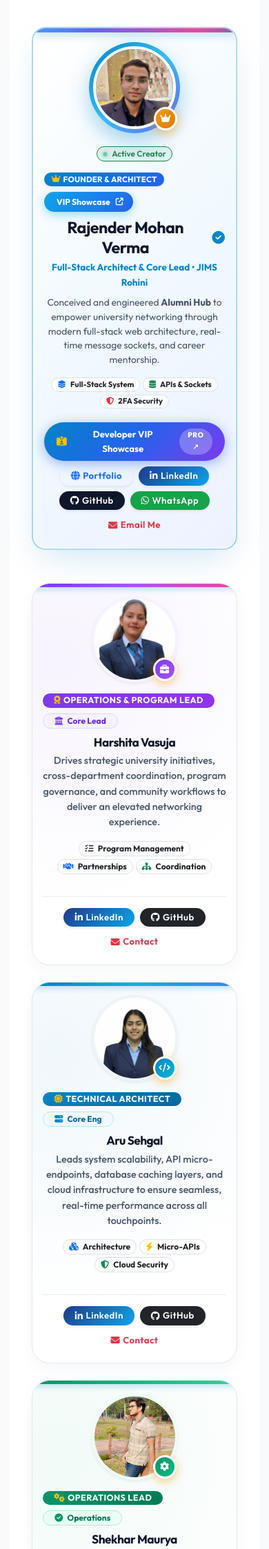
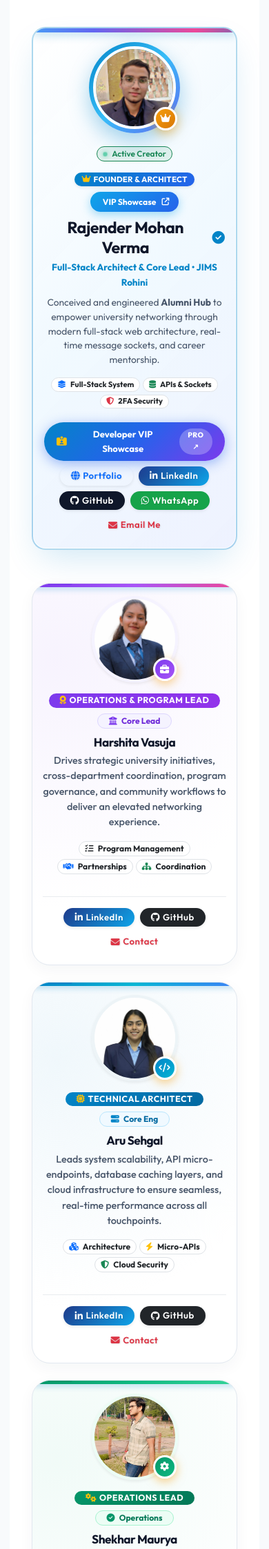
Before and after one commit to RajenderMohanVerma/alumni-hub, a Flask app: page /about in a window 390 px wide. Shown: the part 2900-5145 px from the top of the page at 69% size. Run offline with Flask 3, Linux system fonts and the light colour scheme.

Commit message:
Center badges and action headers on mobile across Founder and all leadership cards

```diff
--- a/templates/common/about.html
+++ b/templates/common/about.html
@@ -1333,7 +1333,7 @@
                             <!-- Right: Details, Badges & Action Buttons -->
                             <div class="col-md-8 text-center text-md-start">
                                 <!-- Top Badges Row: Fits comfortably on any mobile device -->
-                                <div class="d-flex align-items-center justify-content-between mb-2 flex-wrap gap-2">
+                                <div class="d-flex align-items-center justify-content-center justify-content-md-between mb-2 flex-wrap gap-2">
                                     <span class="badge founder-badge-title text-white fw-bold d-inline-flex align-items-center gap-1 shadow-sm"
                                         style="background: linear-gradient(135deg, #0284c7 0%, #2563eb 100%); border-radius: 50px;">
                                         <i class="fas fa-crown text-warning"></i> FOUNDER &amp; ARCHITECT
@@ -1437,7 +1437,7 @@
                                     </span>
                                 </div>
                                 <div class="flex-grow-1 text-center text-sm-start">
-                                    <div class="d-flex align-items-center justify-content-between mb-2 flex-wrap gap-2">
+                                    <div class="d-flex align-items-center justify-content-center justify-content-sm-between mb-2 flex-wrap gap-2">
                                         <span
                                             class="badge px-3 py-1 text-white fw-bold d-inline-flex align-items-center gap-1"
                                             style="background: linear-gradient(135deg, #7c3aed 0%, #9333ea 100%); border-radius: 50px; font-size: 0.78rem; letter-spacing: 0.5px;">
@@ -1514,7 +1514,7 @@
                                     </span>
                                 </div>
                                 <div class="flex-grow-1 text-center text-sm-start">
-                                    <div class="d-flex align-items-center justify-content-between mb-2 flex-wrap gap-2">
+                                    <div class="d-flex align-items-center justify-content-center justify-content-sm-between mb-2 flex-wrap gap-2">
                                         <span
                                             class="badge px-3 py-1 text-white fw-bold d-inline-flex align-items-center gap-1"
                                             style="background: linear-gradient(135deg, #0284c7 0%, #0369a1 100%); border-radius: 50px; font-size: 0.78rem; letter-spacing: 0.5px;">
@@ -1591,7 +1591,7 @@
                                     </span>
                                 </div>
                                 <div class="flex-grow-1 text-center text-sm-start">
-                                    <div class="d-flex align-items-center justify-content-between mb-2 flex-wrap gap-2">
+                                    <div class="d-flex align-items-center justify-content-center justify-content-sm-between mb-2 flex-wrap gap-2">
                                         <span
                                             class="badge px-3 py-1 text-white fw-bold d-inline-flex align-items-center gap-1"
                                             style="background: linear-gradient(135deg, #059669 0%, #047857 100%); border-radius: 50px; font-size: 0.78rem; letter-spacing: 0.5px;">
@@ -1668,7 +1668,7 @@
                                     </span>
                                 </div>
                                 <div class="flex-grow-1 text-center text-sm-start">
-                                    <div class="d-flex align-items-center justify-content-between mb-2 flex-wrap gap-2">
+                                    <div class="d-flex align-items-center justify-content-center justify-content-sm-between mb-2 flex-wrap gap-2">
                                         <span
                                             class="badge px-3 py-1 text-white fw-bold d-inline-flex align-items-center gap-1"
                                             style="background: linear-gradient(135deg, #d97706 0%, #b45309 100%); border-radius: 50px; font-size: 0.78rem; letter-spacing: 0.5px;">
@@ -1745,7 +1745,7 @@
                                     </span>
                                 </div>
                                 <div class="flex-grow-1 text-center text-sm-start">
-                                    <div class="d-flex align-items-center justify-content-between mb-2 flex-wrap gap-2">
+                                    <div class="d-flex align-items-center justify-content-center justify-content-sm-between mb-2 flex-wrap gap-2">
                                         <span
                                             class="badge px-3 py-1 text-white fw-bold d-inline-flex align-items-center gap-1"
                                             style="background: linear-gradient(135deg, #e11d48 0%, #be123c 100%); border-radius: 50px; font-size: 0.78rem; letter-spacing: 0.5px;">
```
